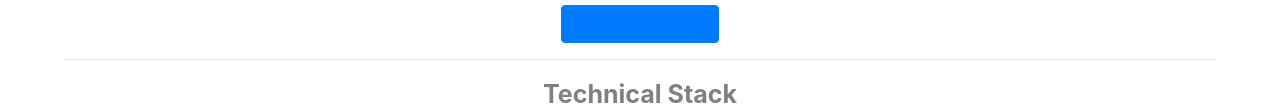
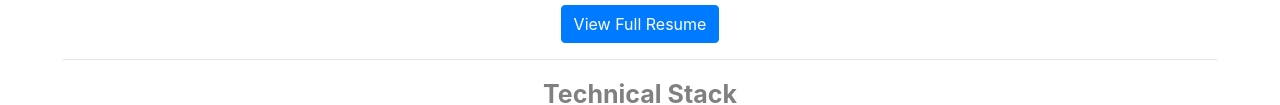
Before and after one commit to siddharthkumaaar/siddharthkumaaar.github.io, a plain HTML site: page index.html in a window 1280 px wide. Shown: the part 562-667 px from the top of the page. Drawn offline with nearby package versions, Linux system fonts and the light colour scheme.

Commit message:
small changes done

```diff
--- a/index.html
+++ b/index.html
@@ -24,7 +24,7 @@
                 <p class="text-center text-muted mb-2" id="detail">A passionate Software Developer trained in Full Stack Development, Data Structure and Algorithm at Masai School Intensive Bootcamp. Looking forward to join a company where I shall be able to contribute towards individual and company's growth.
                 </p>
                 <!-- <a href="">View Full Resume</a> -->
-                <button class="btn btn-primary"><a href="SiddharthKumar-Resume2020.pdf">View Full Resume</a></button>
+                <button class="btn btn-primary"><a style="text-decoration: none; color: white;" href="SiddharthKumar-Resume2020.pdf">View Full Resume</a></button>
                 <hr>
                 <div>
                     <p class="techSkill">Technical Stack</p>
```
